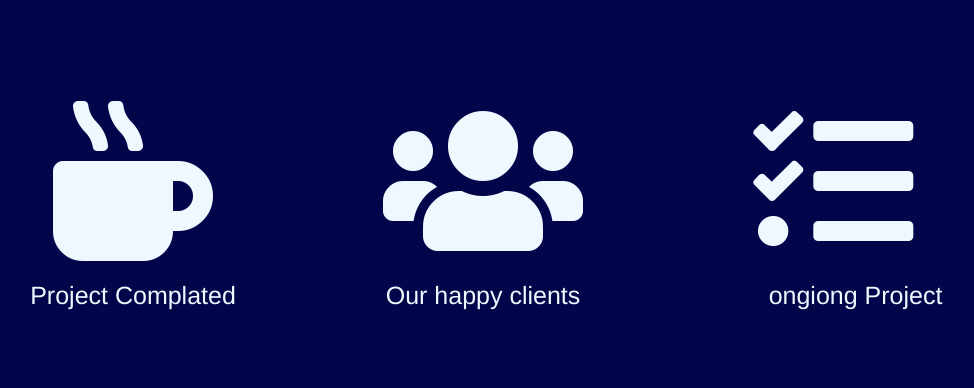
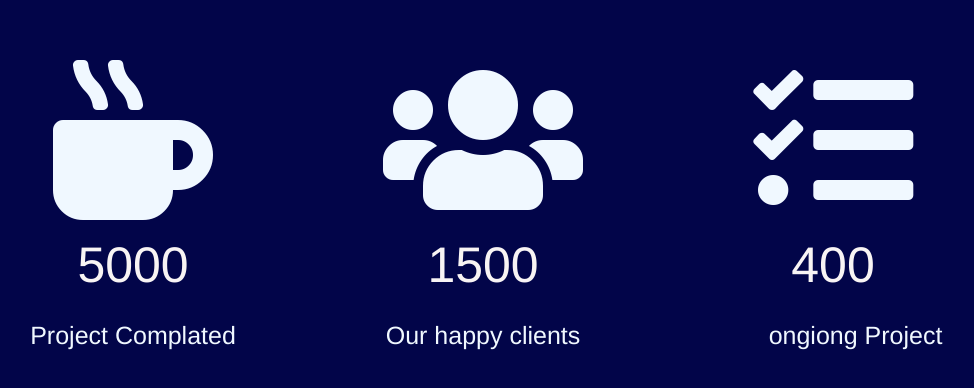
Before and after one commit to chayan999/task-counter, a plain HTML site: page index.html in a window 1280 px wide. Shown: the part 188-576 px from the top of the page, without its empty margins (157-1131 px from the left). Drawn offline with nearby package versions, Linux system fonts and the light colour scheme.

Commit message:
add js function

```diff
--- a/index.html
+++ b/index.html
@@ -22,17 +22,17 @@
         <div class="row ddd">
             <div class="icon-container col-md-4 ">
                 <i class="fas fa-mug-hot fa-3x"></i>
-                <div class='count' data-target="4000"></div>
+                <div class='count' data-target="5000"></div>
                 <p class="text-light">Project Complated</p>
             </div>
             <div class="icon-container col-md-4 ">
                 <i class="fas fa-users fa-3x"></i>
-                <div class='count' data-target="4000"></div>
+                <div class='count' data-target="1500"></div>
                 <p class="text-light">Our happy clients</p>
             </div>
             <div class="icon-container col-md-4 icontainer-last">
                 <i class="fas fa-tasks fa-3x"></i>
-                <div class='count' data-target="4000"></div>
+                <div class='count' data-target="400"></div>
                 <p class="text-light">ongiong Project</p>
             </div>
         </div>
--- a/script.js
+++ b/script.js
@@ -2,7 +2,21 @@
 
 const counter = document.querySelectorAll('.count');
 
-counter.forEach((countr) => {
-    console.log(countr)
+counter.forEach((counter) => {
+    // console.log(countr)
     counter.innerHTML = 0
+
+    const updateCounter = () => {
+        const targetCount = +counter.getAttribute('data-target');
+        // console.log(typeof (targetCount));
+        const startingCount = Number(counter.innerHTML);
+        const inr = targetCount / 100;
+        if (startingCount < targetCount) {
+            counter.innerHTML = `${Math.round(startingCount + inr)}`;
+            setTimeout(updateCounter, 10);
+        } else {
+            counter.innerHTML = targetCount
+        }
+    }
+    updateCounter()
 })
--- a/style.css
+++ b/style.css
@@ -25,3 +25,8 @@ body{
 .icontainer-last p{
     margin-left: 45px;
 }
+.count{
+    font-size: 50px;
+    color: rgb(248, 244, 244);
+    margin: 10px 0px;
+}
```
